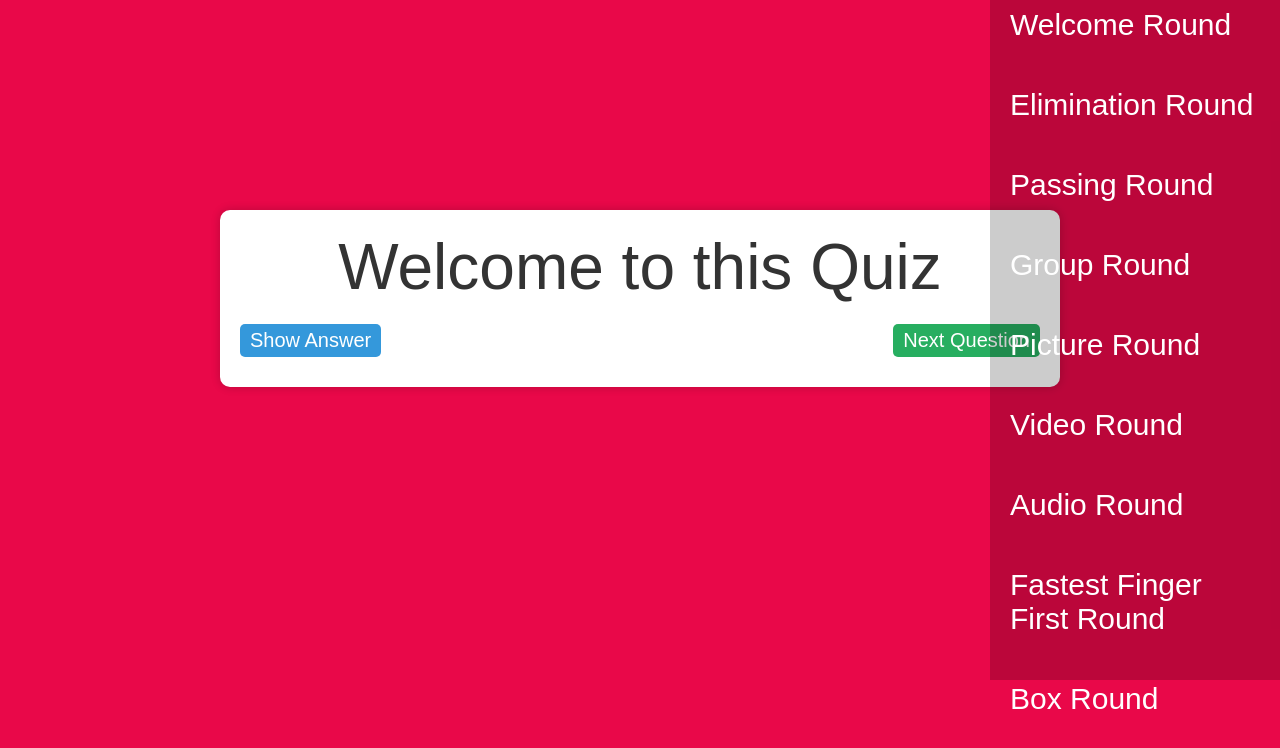
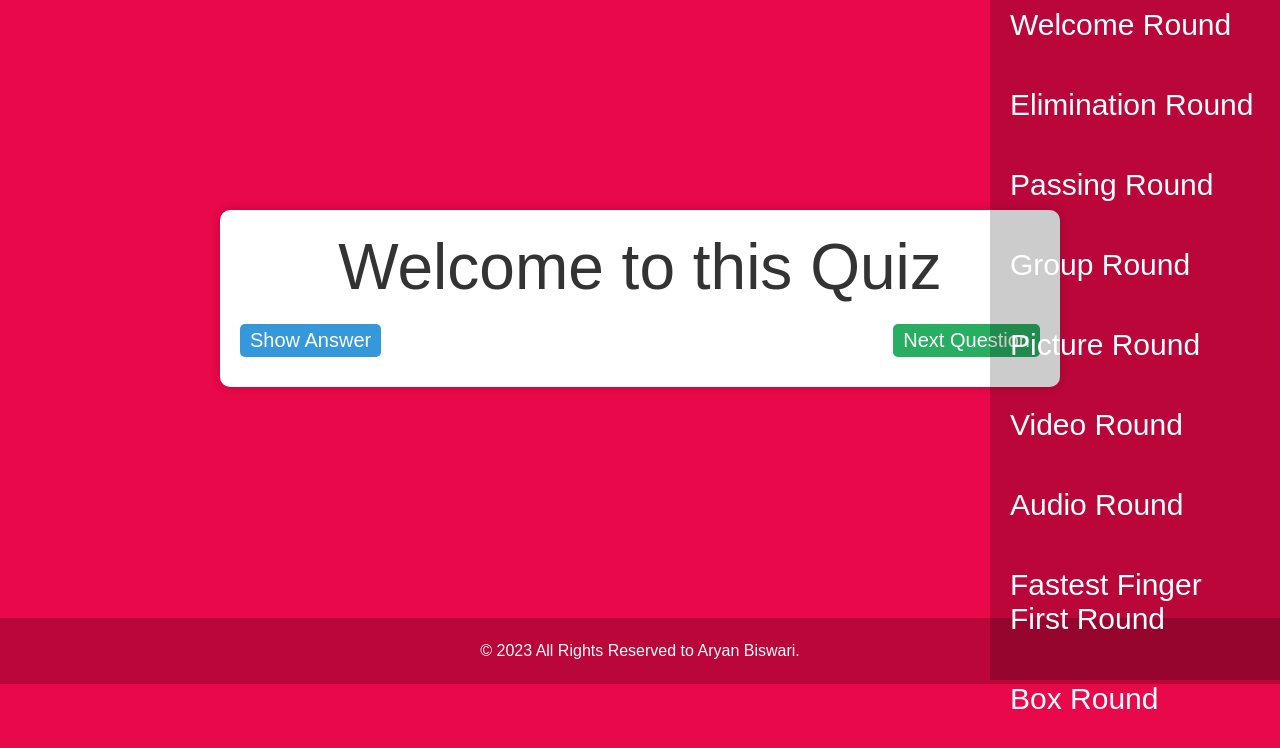
Before and after one commit to AryanBiswari/bharat-ko-jaano, a plain HTML site: page index.html in a window 1280 px wide. Shown: the part 134-882 px from the top of the page. Drawn offline with Linux system fonts and the light colour scheme.

Commit message:
footer added

```diff
--- a/index.html
+++ b/index.html
@@ -71,6 +71,9 @@
                 <!-- <button id="next-question-btn">Next Question</button> -->
             </main>
         </div>
+        <div class="footer">
+            <p><span id="copyright">&copy;</span> <span id="year"></span> All Rights Reserved to Aryan Biswari.</p>
+          </div>
 
     <!-- </div> -->
     <script src="script.js"></script>
--- a/script.js
+++ b/script.js
@@ -368,3 +368,9 @@ roundList.addEventListener('click', (event) => {
 
 // Initialize default round and questions
 showRoundQuestions(currentRoundId);
+
+document.addEventListener("DOMContentLoaded", function() {
+    const yearElement = document.getElementById("year");
+    const currentYear = new Date().getFullYear();
+    yearElement.textContent = currentYear;
+  });
--- a/style.css
+++ b/style.css
@@ -10,7 +10,15 @@ body {
     font-family: Arial, sans-serif;
     background-color: #e90849;
     color: #333;
+    /* display: flex;
+    flex-direction: column; */
 }
+.footer {
+    background-color: rgba(0, 0, 0, 0.2);
+    padding: 24px;
+    text-align: center;
+    color:  white;
+  }
 p img{
     height: 20rem;
     width: 20rem;
```
